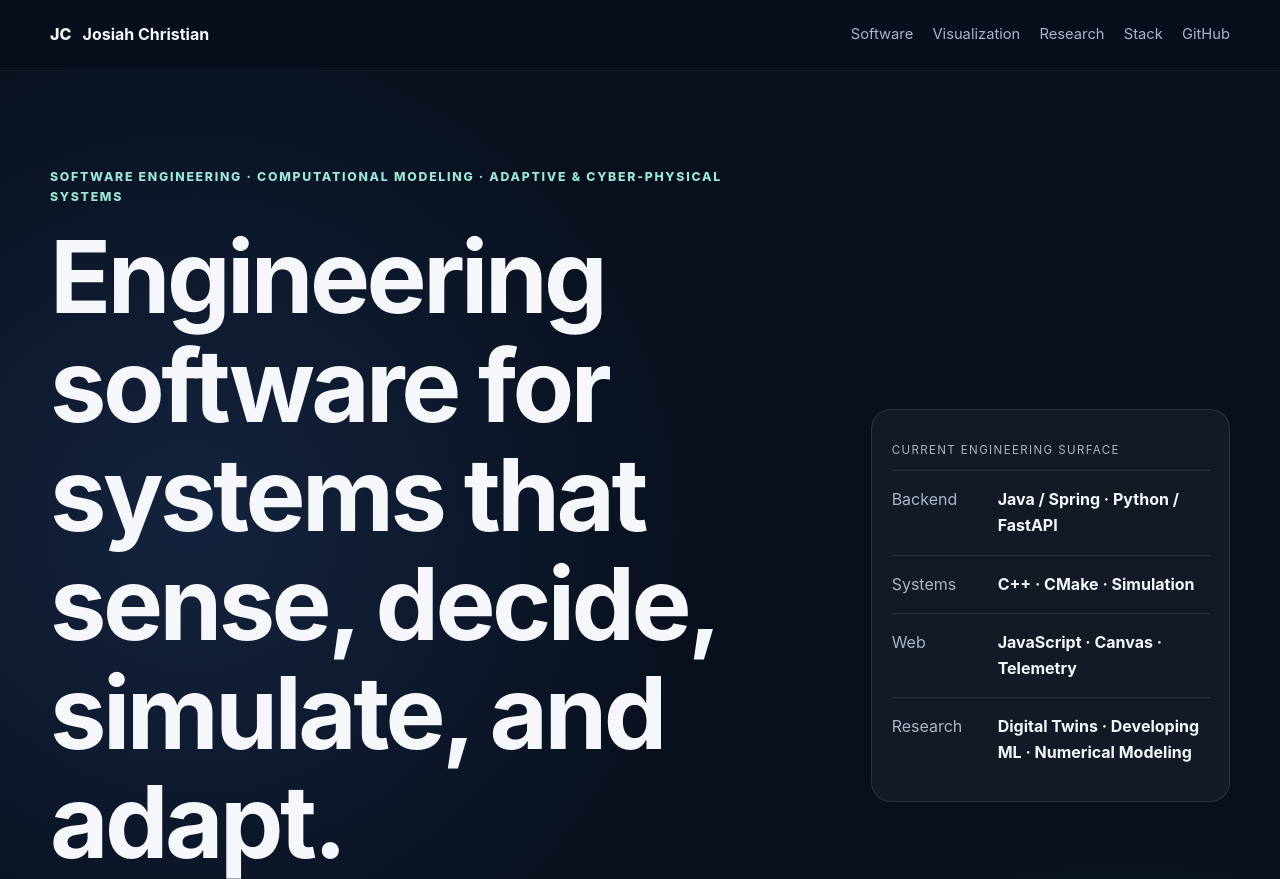
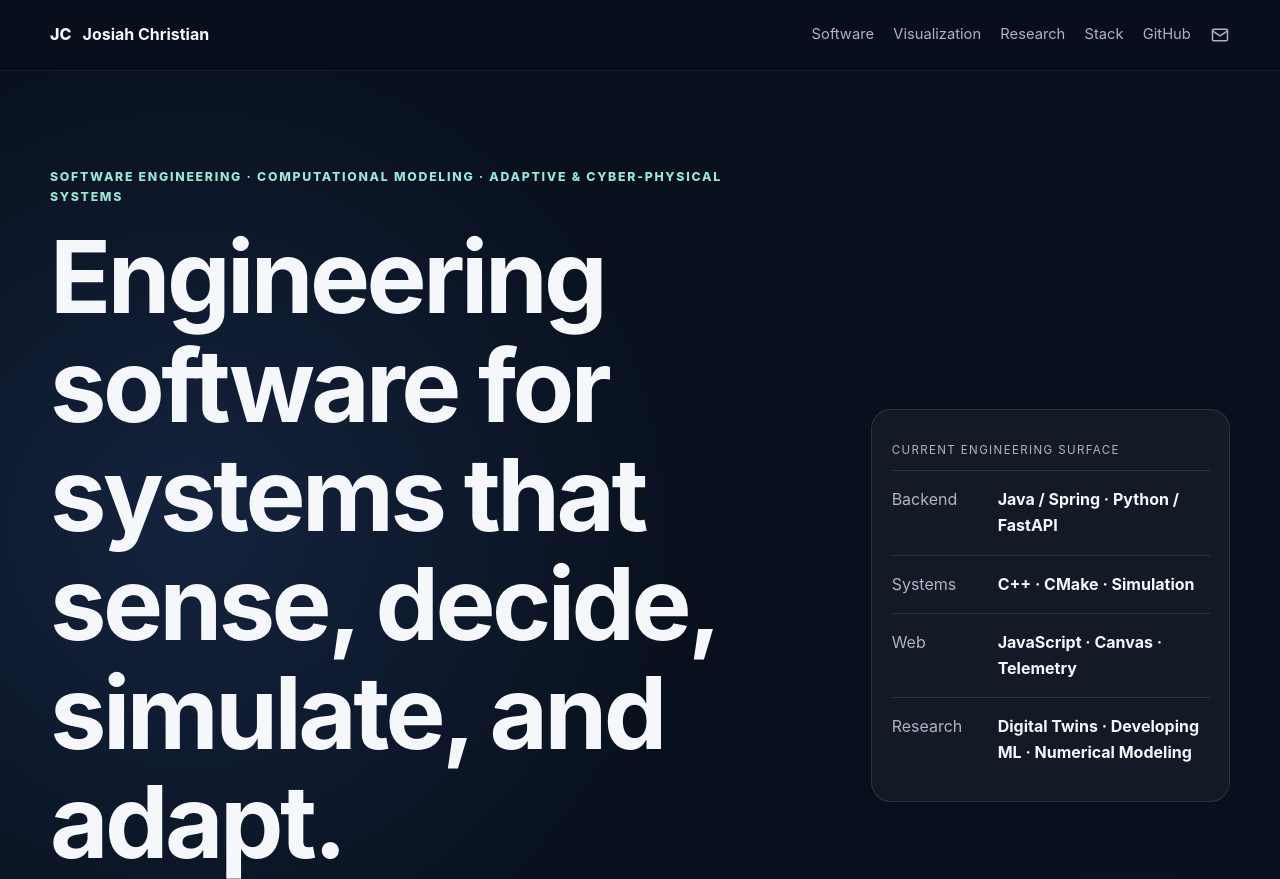
Before and after one commit to JosiahChristian/JosiahChristian.github.io, a website: page index.html in a window 1280 px wide. Shown: the top 879 px of the page. Drawn offline with Linux system fonts and the light colour scheme.

Commit message:
Add email contact icon to portfolio navigation

```diff
--- a/index.html
+++ b/index.html
@@ -17,7 +17,7 @@
 </head>
 <body>
   <a class="skip" href="#main">Skip to content</a>
-  <header><div class="shell nav"><a class="brand" href="#top">JC <span>Josiah Christian</span></a><nav aria-label="Primary navigation"><a href="#software">Software</a><a href="#live">Visualization</a><a href="#research">Research</a><a href="#stack">Stack</a><a href="https://github.com/JosiahChristian">GitHub</a></nav></div></header>
+  <header><div class="shell nav"><a class="brand" href="#top">JC <span>Josiah Christian</span></a><nav aria-label="Primary navigation"><a href="#software">Software</a><a href="#live">Visualization</a><a href="#research">Research</a><a href="#stack">Stack</a><a href="https://github.com/JosiahChristian">GitHub</a><a href="mailto:christianjosiah2484@gmail.com" aria-label="Email Josiah Christian" title="Email Josiah Christian" style="display:inline-flex;align-items:center" ><svg aria-hidden="true" viewBox="0 0 24 24" width="20" height="20" fill="none" stroke="currentColor" stroke-width="1.8" stroke-linecap="round" stroke-linejoin="round"><rect x="3" y="5" width="18" height="14" rx="2"></rect><path d="m3 7 9 6 9-6"></path></svg></a></nav></div></header>
   <main id="main">
     <section class="hero" id="top"><div class="shell hero-grid"><div><p class="eyebrow">Software Engineering · Computational Modeling · Adaptive & Cyber-Physical Systems</p><h1>Engineering software for systems that sense, decide, simulate, and adapt.</h1><p class="lead">I build backend services, cybersecurity software, C++ simulation and autonomy systems, telemetry applications, and computational research tools.</p><div class="actions"><a class="btn primary" href="#software">Explore software</a><a class="btn" href="https://github.com/JosiahChristian">View GitHub</a></div></div><aside class="signal"><p class="label">Current engineering surface</p><div><span>Backend</span><b>Java / Spring · Python / FastAPI</b></div><div><span>Systems</span><b>C++ · CMake · Simulation</b></div><div><span>Web</span><b>JavaScript · Canvas · Telemetry</b></div><div><span>Research</span><b>Digital Twins · Developing ML · Numerical Modeling</b></div></aside></div></section>
 
```
